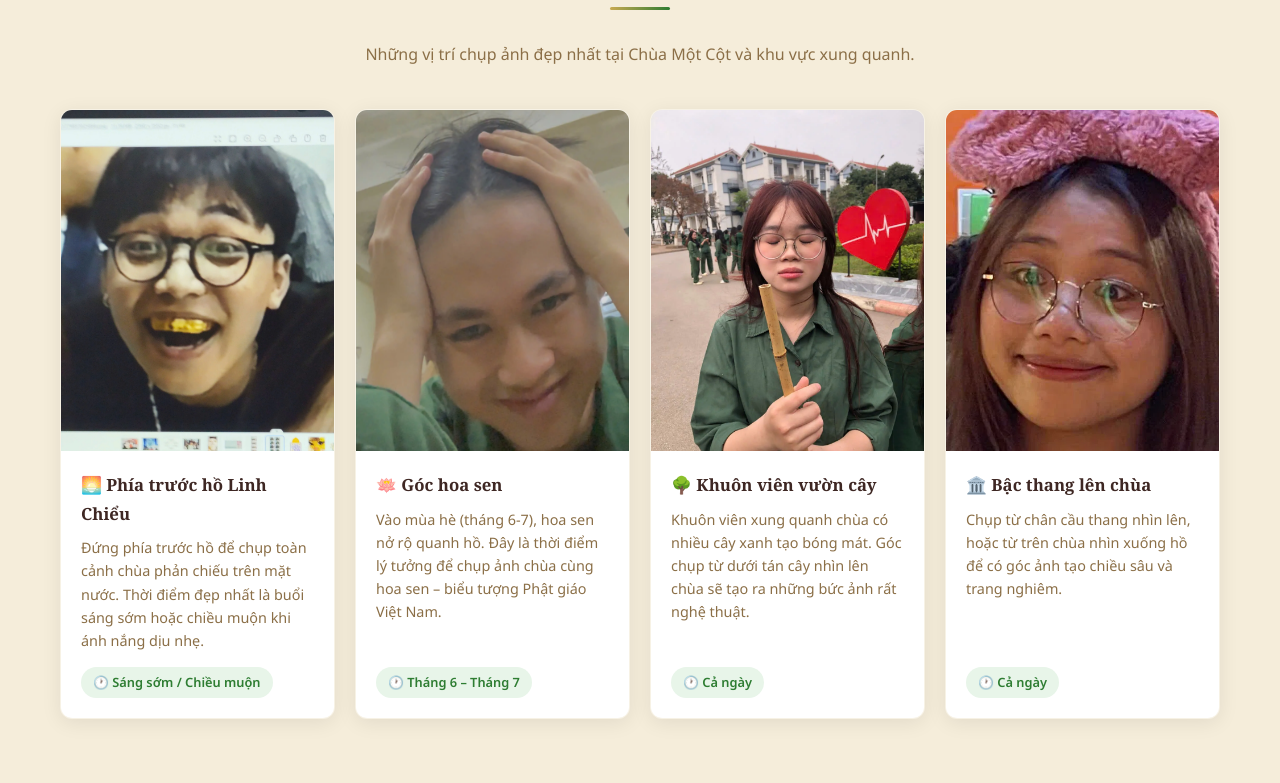
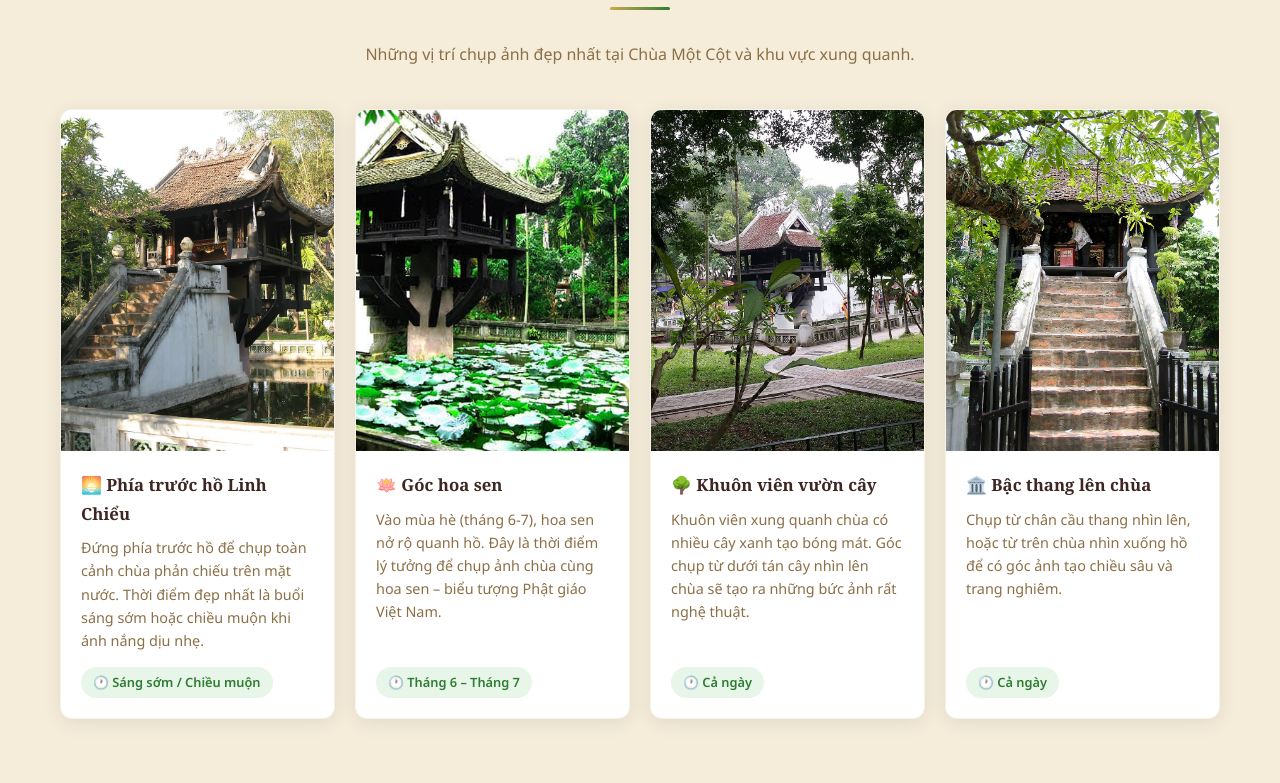
Before and after one commit to luyencter/chua-mot-cot-qr, a plain HTML site: page index.html in a window 1280 px wide. Shown: the part 3857-4640 px from the top of the page. Drawn offline with Linux system fonts and the light colour scheme.

Commit message:
Add files via upload

```diff
--- a/index.html
+++ b/index.html
@@ -316,7 +316,7 @@
         <div class="checkin__item animate-on-scroll">
           <div class="checkin__image">
             <picture>
-              <source srcset="assets/images/Duy.webp" type="image/webp">
+              <source srcset="assets/images/Phia_truoc_ho.webp" type="image/webp">
               <img src="assets/images/Duy.jpg" alt="Check-in phía trước hồ Linh Chiểu" class="checkin__img" width="1920"
                 height="2560" loading="lazy" decoding="async">
             </picture>
@@ -335,7 +335,7 @@
         <div class="checkin__item animate-on-scroll">
           <div class="checkin__image">
             <picture>
-              <source srcset="assets/images/Hieu.webp" type="image/webp">
+              <source srcset="assets/images/Goc_ho_sen.webp" type="image/webp">
               <img src="assets/images/Hieu.jpg" alt="Check-in góc hoa sen" class="checkin__img" width="1284"
                 height="1696" loading="lazy" decoding="async">
             </picture>
@@ -354,7 +354,7 @@
         <div class="checkin__item animate-on-scroll">
           <div class="checkin__image">
             <picture>
-              <source srcset="assets/images/Thuy.webp" type="image/webp">
+              <source srcset="assets/images/Khuon_vien.webp" type="image/webp">
               <img src="assets/images/Thuy.jpg" alt="Check-in khuôn viên vườn cây" class="checkin__img" width="960"
                 height="1280" loading="lazy" decoding="async">
             </picture>
@@ -373,7 +373,7 @@
         <div class="checkin__item animate-on-scroll">
           <div class="checkin__image">
             <picture>
-              <source srcset="assets/images/Linh.webp" type="image/webp">
+              <source srcset="assets/images/Bac_thang.webp" type="image/webp">
               <img src="assets/images/Linh.jpg" alt="Check-in bậc thang lên chùa" class="checkin__img" width="639"
                 height="649" loading="lazy" decoding="async">
             </picture>
@@ -638,9 +638,9 @@
 
         <div class="footer__project">
           <h4>Thông tin dự án</h4>
-          <p>📚 Bài tập nhóm – Năm học 2026</p>
+          <p>📚 Bài tập nhóm – Đổi mới sáng tạo</p>
 
-          <p>🏫 Trường: Khoa học xã hội và nhân văn</p>
+          <p>🏫 Trường Đời</p>
           <p>📧 Liên hệ: Mai văn Mạnh Lớp QLTT B đang muốn tìm ny FB:https://www.facebook.com/van.manh.443867</p>
         </div>
 
```
Also changed, not shown: assets/images/Bac_thang.webp (added), assets/images/Goc_ho_sen.webp (added), assets/images/Khuon_vien.webp (added), assets/images/Phia_truoc_ho.webp (added).
